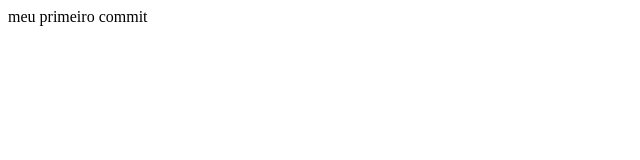
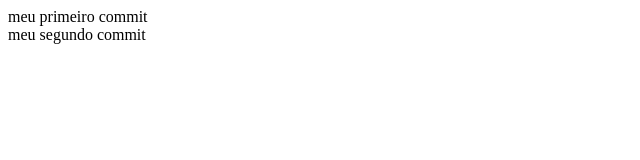
Before and after one commit to Dheniffeerr/primeiro_commit, a plain HTML site: page index.html in a window 1280 px wide. Shown: the whole page, without its empty margins (0-640 px from the left). Drawn offline with Linux system fonts and the light colour scheme.

Commit message:
primeiro_commit

```diff
--- a/index.html
+++ b/index.html
@@ -3,7 +3,8 @@
  <title> Dhenifer </title>
  </head>
  <body>
- meu primeiro commit
+ meu primeiro commit<br>
+ meu segundo commit
 
 
  </body>
```
